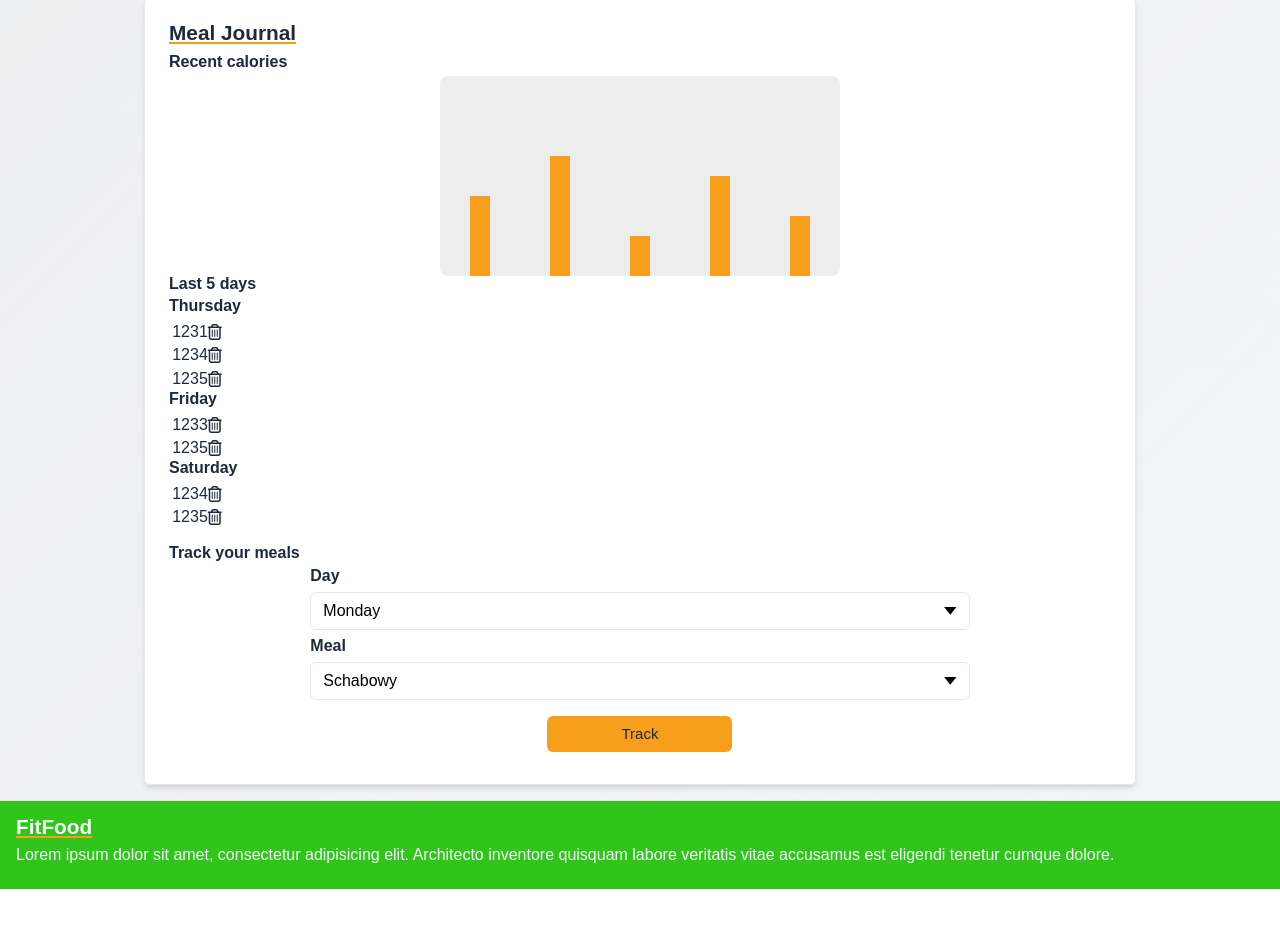
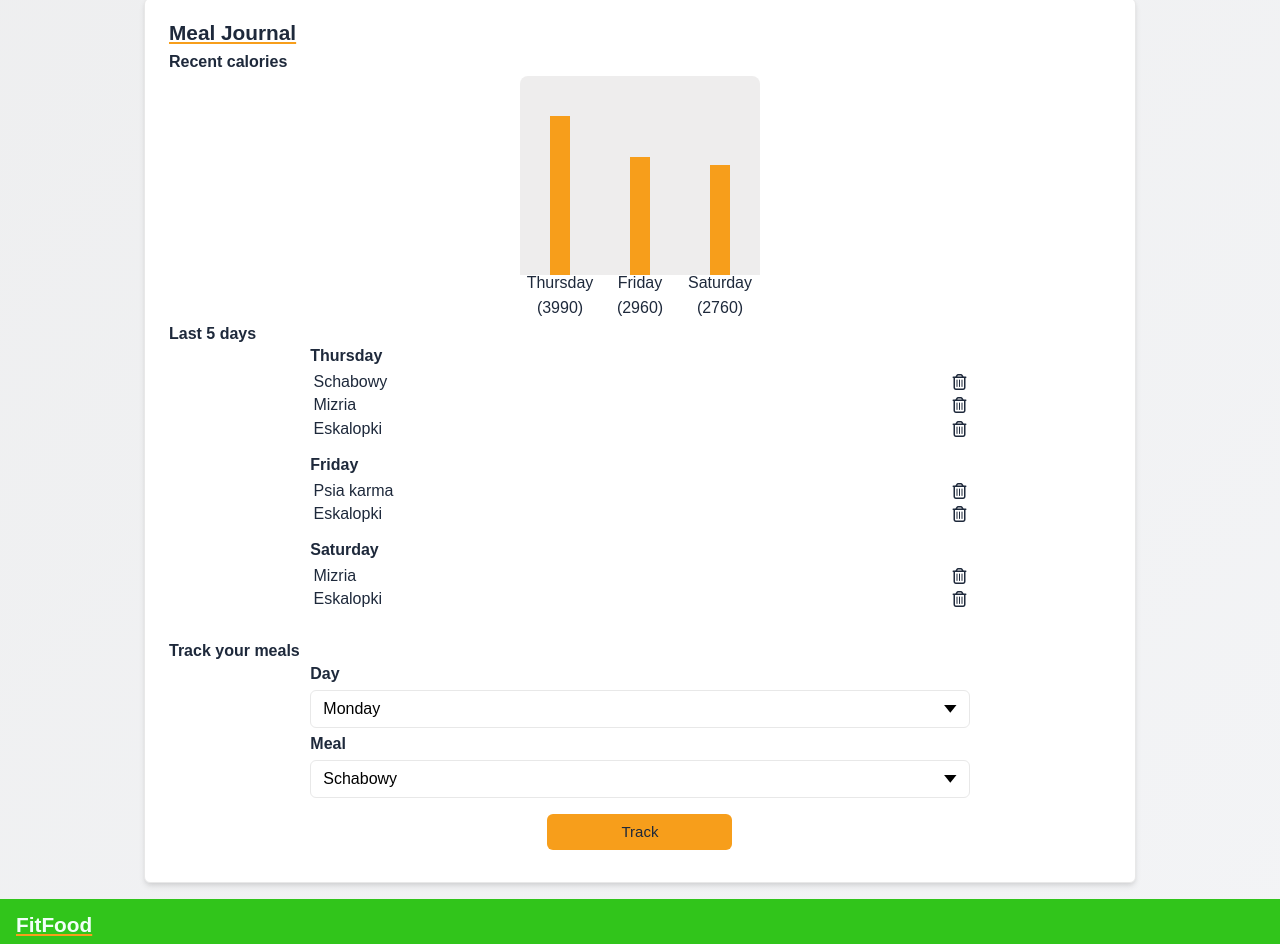
Before and after one commit to krawczyk071/fitfood, a React (Create React App) app in the folder client/: page / in a window 1280 px wide. Shown: the part 2940-3884 px from the top of the page. Before the commit the page ends 3829 px from the top, so only its background shows below. Built offline with nearby package versions, Linux system fonts and the light colour scheme; a web font is replaced by a local one.

Commit message:
tracker improved

```diff
--- a/client/src/components/Chart.js
+++ b/client/src/components/Chart.js
@@ -2,17 +2,21 @@ import React from "react";
 
 const Chart = ({ cals }) => {
   const max = 5000;
-  // add Math.ceiling
+  // draw target line
 
   return (
     <div className="chart">
       {cals.map((c) => {
         return (
-          <div className="chart__cont">
-            <div
-              className="chart__cont__data"
-              style={{ height: `${(c / max) * 100}%` }}
-            ></div>
+          <div className="chart__section" key={c.date}>
+            <div className="chart__section__cont">
+              <div
+                className="chart__section__cont__data"
+                style={{ height: `${(Math.min(c.cals, max) / max) * 100}%` }}
+              ></div>
+            </div>
+            <p>{c.date}</p>
+            <p>({c.cals})</p>
           </div>
         );
       })}
--- /dev/null
+++ b/client/src/components/TrackList.js
@@ -0,0 +1,28 @@
+import React from "react";
+
+const TrackList = ({ data }) => {
+  return (
+    <div className="tracklist">
+      <h2 className="tracker__title">Last 5 days</h2>
+      <div className="tracklist__recent">
+        {data.map((a) => (
+          <div className="tracklist__recent__day" key={a.date}>
+            <h2>{a.date}</h2>
+            <ul className="tracklist__recent__day__list">
+              {a.meals.map((m) => (
+                <li className="tracklist__recent__day__list__item">
+                  {m.name}
+                  <div className="tracklist__recent__day__list__item__btn">
+                    <i class="fa-regular fa-trash-can"></i>
+                  </div>
+                </li>
+              ))}
+            </ul>
+          </div>
+        ))}
+      </div>
+    </div>
+  );
+};
+
+export default TrackList;
--- /dev/null
+++ b/client/src/components/TrackMeal.js
@@ -0,0 +1,37 @@
+import React from "react";
+import { days } from "../utils/data";
+
+const TrackMeal = ({ data }) => {
+  return (
+    <div className="trackmeal">
+      <h2 className="tracker__title">Track your meals</h2>
+      <form action="" className="trackmeal__form">
+        <label htmlFor="login" className="lbl">
+          Day
+        </label>
+        <div className="select">
+          <select name="day" id="day">
+            {days.map((d) => (
+              <option value={d}>{d}</option>
+            ))}
+          </select>
+        </div>
+        <label htmlFor="meals" className="lbl">
+          Meal
+        </label>
+        <div className="select">
+          <select name="meals" id="meals">
+            {data.map((m) => (
+              <option value={m.id}>{m.name}</option>
+            ))}
+          </select>
+        </div>
+        <button type="submit" className="btn btn--primary">
+          Track
+        </button>
+      </form>
+    </div>
+  );
+};
+
+export default TrackMeal;
--- a/client/src/components/Tracker.js
+++ b/client/src/components/Tracker.js
@@ -1,60 +1,29 @@
 import React from "react";
 import { ate, days, menu, recipes } from "../utils/data";
 import Chart from "./Chart";
+import TrackList from "./TrackList";
+import TrackMeal from "./TrackMeal";
 
 const Tracker = () => {
   const my = recipes.filter((r) => menu.includes(r.id));
+  const ateRich = ate.map((a) => {
+    return { ...a, meals: a.meals.map((m) => recipes.find((r) => r.id === m)) };
+  });
+  const cals = ateRich.slice(-5).map((a) => {
+    return {
+      date: a.date,
+      cals: a.meals.reduce((a, i) => a + Number(i.calories), 0),
+    };
+  });
+  console.log(cals);
 
   return (
     <div className="tracker">
       <h1 className="tracker__title">Meal Journal</h1>
       <h2 className="tracker__title">Recent calories</h2>
-      <Chart cals={[2000, 3000, 1000, 2500, 1500]} />
-
-      <h2 className="tracker__title">Last 5 days</h2>
-      <div className="tracker__recent">
-        {ate.map((a) => (
-          <>
-            <h2>{a.date}</h2>
-            <ul className="tracker__recent__list">
-              {a.meals.map((m) => (
-                <li className="tracker__recent__list__item">
-                  {m}
-                  <div className="tracker__recent__list__item__btn">
-                    <i class="fa-regular fa-trash-can"></i>
-                  </div>
-                </li>
-              ))}
-            </ul>
-          </>
-        ))}
-      </div>
-      <h2 className="tracker__title">Track your meals</h2>
-      <form action="" className="login__form">
-        <label htmlFor="login" className="lbl">
-          Day
-        </label>
-        <div className="select">
-          <select name="day" id="day">
-            {days.map((d) => (
-              <option value={d}>{d}</option>
-            ))}
-          </select>
-        </div>
-        <label htmlFor="meals" className="lbl">
-          Meal
-        </label>
-        <div className="select">
-          <select name="meals" id="meals">
-            {my.map((m) => (
-              <option value={m.id}>{m.name}</option>
-            ))}
-          </select>
-        </div>
-        <button type="submit" className="btn btn--primary">
-          Track
-        </button>
-      </form>
+      <Chart cals={cals} />
+      <TrackList data={ateRich} />
+      <TrackMeal data={my} />
     </div>
   );
 };
--- a/client/src/styles/components/_chart.scss
+++ b/client/src/styles/components/_chart.scss
@@ -1,12 +1,18 @@
 .chart {
   display: flex;
   //   width: 70%;
-  height: 200px;
+  height: 250px;
   //   align-items: center;
   justify-content: center;
   border-radius: $radius2;
   overflow: hidden;
+  &__section {
+    display: flex;
+    flex-direction: column;
+    align-items: center;
+
     &__cont {
+      flex: 1;
       width: 80px;
       background: $bg-highlight1;
       display: flex;
@@ -18,3 +24,4 @@
       }
     }
   }
+}
--- a/client/src/styles/components/_tracker.scss
+++ b/client/src/styles/components/_tracker.scss
@@ -6,12 +6,18 @@
   .select {
     margin: 0.5rem;
   }
+}
+.tracklist {
+  width: 100%;
   &__recent {
     width: 100%;
     padding-bottom: 1rem;
     display: flex;
     flex-direction: column;
-    align-items: flex-start;
+    align-items: center;
+    &__day {
+      width: clamp(300px, 70%, $break-md);
+      padding-bottom: 1rem;
       &__list {
         &__item {
           padding: 0.2rem;
@@ -24,3 +30,23 @@
       }
     }
   }
+}
+.trackmeal {
+  width: 100%;
+  display: flex;
+  flex-direction: column;
+  align-items: center;
+  justify-content: center;
+  &__form {
+    width: clamp(200px, 70%, $break-md);
+    display: flex;
+    flex-direction: column;
+    align-items: center;
+    justify-content: center;
+
+    .ipt,
+    .btn {
+      margin: 0.5rem;
+    }
+  }
+}
--- a/client/src/styles/style.css
+++ b/client/src/styles/style.css
@@ -600,18 +600,45 @@ li:not(#foo) > fieldset > div > span > input[type=checkbox] + label {
 .tracker .select {
   margin: 0.5rem;
 }
-.tracker__recent {
+
+.tracklist {
+  width: 100%;
+}
+.tracklist__recent {
   width: 100%;
   padding-bottom: 1rem;
   display: flex;
   flex-direction: column;
-  align-items: flex-start;
+  align-items: center;
 }
-.tracker__recent__list__item {
+.tracklist__recent__day {
+  width: clamp(300px, 70%, 768px);
+  padding-bottom: 1rem;
+}
+.tracklist__recent__day__list__item {
   padding: 0.2rem;
   display: flex;
   justify-content: space-between;
 }
+.trackmeal {
+  width: 100%;
+  display: flex;
+  flex-direction: column;
+  align-items: center;
+  justify-content: center;
+}
+.trackmeal__form {
+  width: clamp(200px, 70%, 768px);
+  display: flex;
+  flex-direction: column;
+  align-items: center;
+  justify-content: center;
+}
+.trackmeal__form .ipt,
+.trackmeal__form .btn {
+  margin: 0.5rem;
+}
+
 .footer {
   background: #31c51b;
   color: #f1fff9;
@@ -637,19 +664,25 @@ li:not(#foo) > fieldset > div > span > input[type=checkbox] + label {
 
 .chart {
   display: flex;
-  height: 200px;
+  height: 250px;
   justify-content: center;
   border-radius: 0.5rem;
   overflow: hidden;
 }
-.chart__cont {
+.chart__section {
+  display: flex;
+  flex-direction: column;
+  align-items: center;
+}
+.chart__section__cont {
+  flex: 1;
   width: 80px;
   background: #eeeded;
   display: flex;
   align-items: flex-end;
   justify-content: center;
 }
-.chart__cont__data {
+.chart__section__cont__data {
   width: 20px;
   background: #f79e1b;
 }
```
Also changed, not shown: 1 other file (tests, documents, lock files or other folders). Lines whose indentation alone changed are shown as unchanged.
